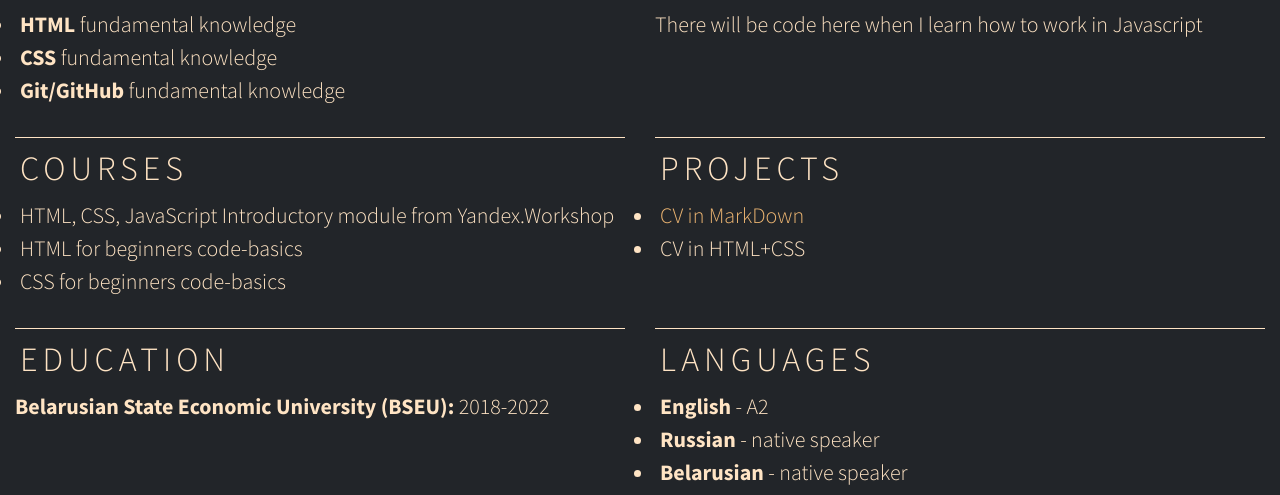
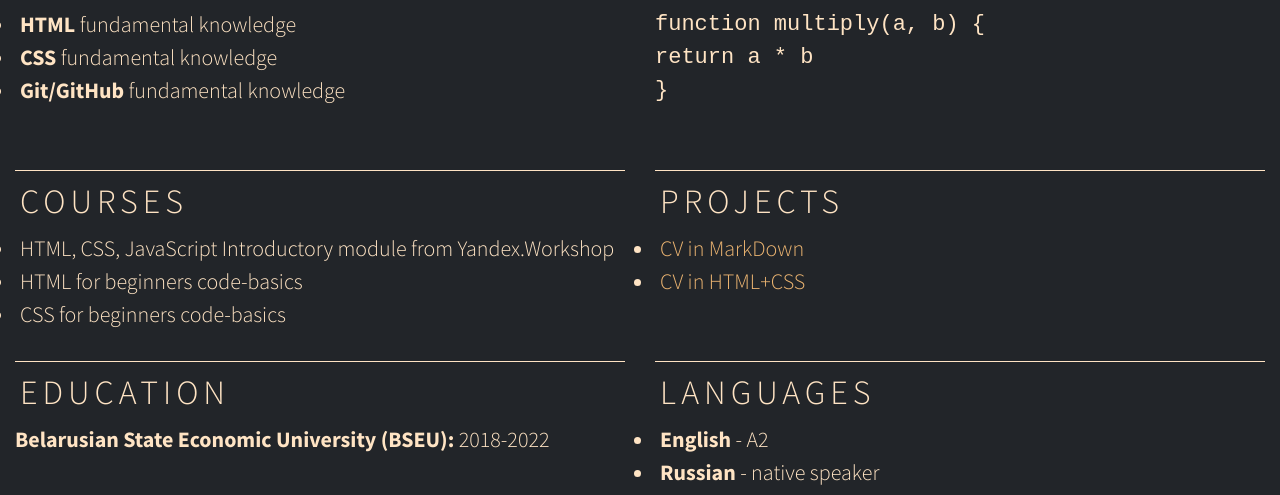
Before and after one commit to ilyashityk/rsschool-cv, a plain HTML site: page index.html in a window 1280 px wide. Shown: the part 715-1210 px from the top of the page. Drawn offline with Linux system fonts and the light colour scheme.

Commit message:
feat: add code example and 2nd project example

```diff
--- a/index.html
+++ b/index.html
@@ -58,7 +58,10 @@
             </section>
             <section class="section" id="code">
                 <h2 class="section-title section-title-mid">Code Example</h2>
-                <p>There will be code here when I learn how to work in Javascript</p>
+                <pre><code>function multiply(a, b) {
+return a * b
+}
+                </code></pre>
             </section>
             <section class="section" id="courses">
                 <h2 class="section-title section-title-mid">Courses</h2>
@@ -72,7 +75,7 @@
                 <h2 class="section-title section-title-mid">Projects</h2>
                 <ul>
                     <li class="section-item"><a href="https://ilyashityk.github.io/rsschool-cv/cv" class="link">CV in MarkDown</a></li>
-                    <li class="section-item">CV in HTML+CSS</li>
+                    <li class="section-item"><a href="https://ilyashityk.github.io/rsschool-cv/" class="link">CV in HTML+CSS</a></li>
                 </ul>
             </section>
             <section class="section" id="education">
```
